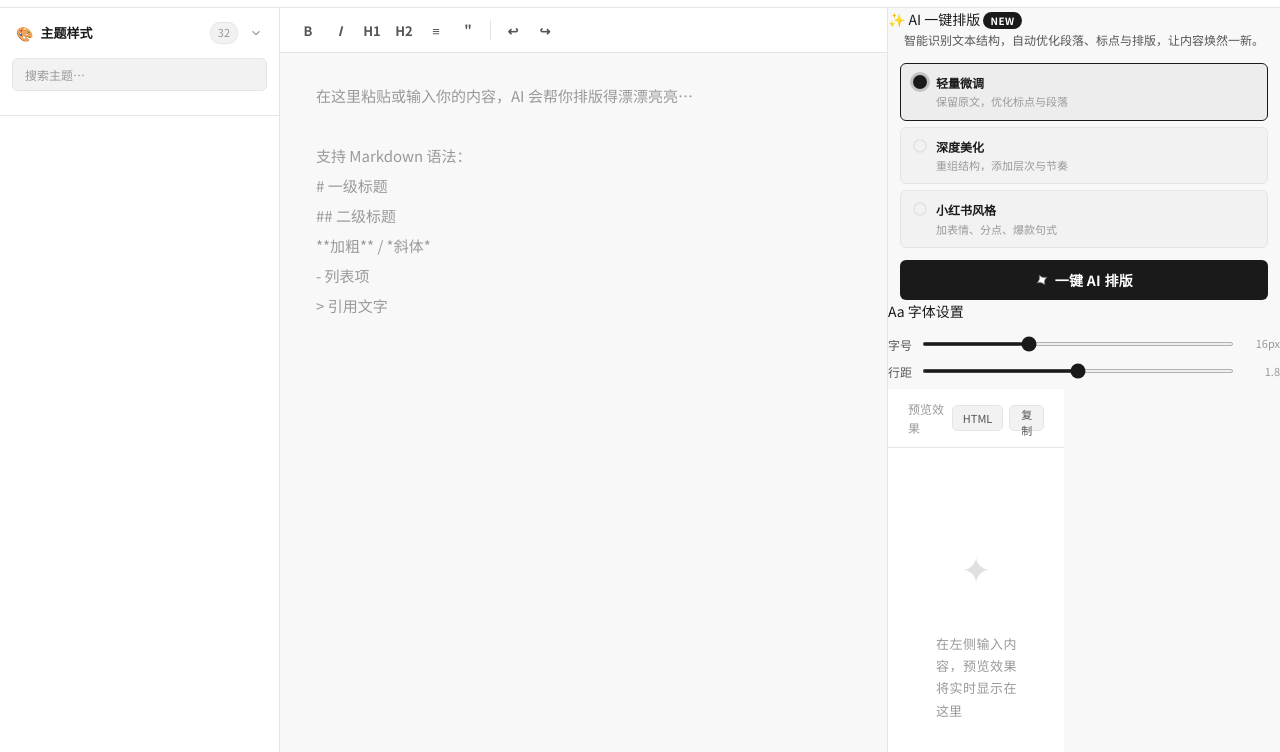
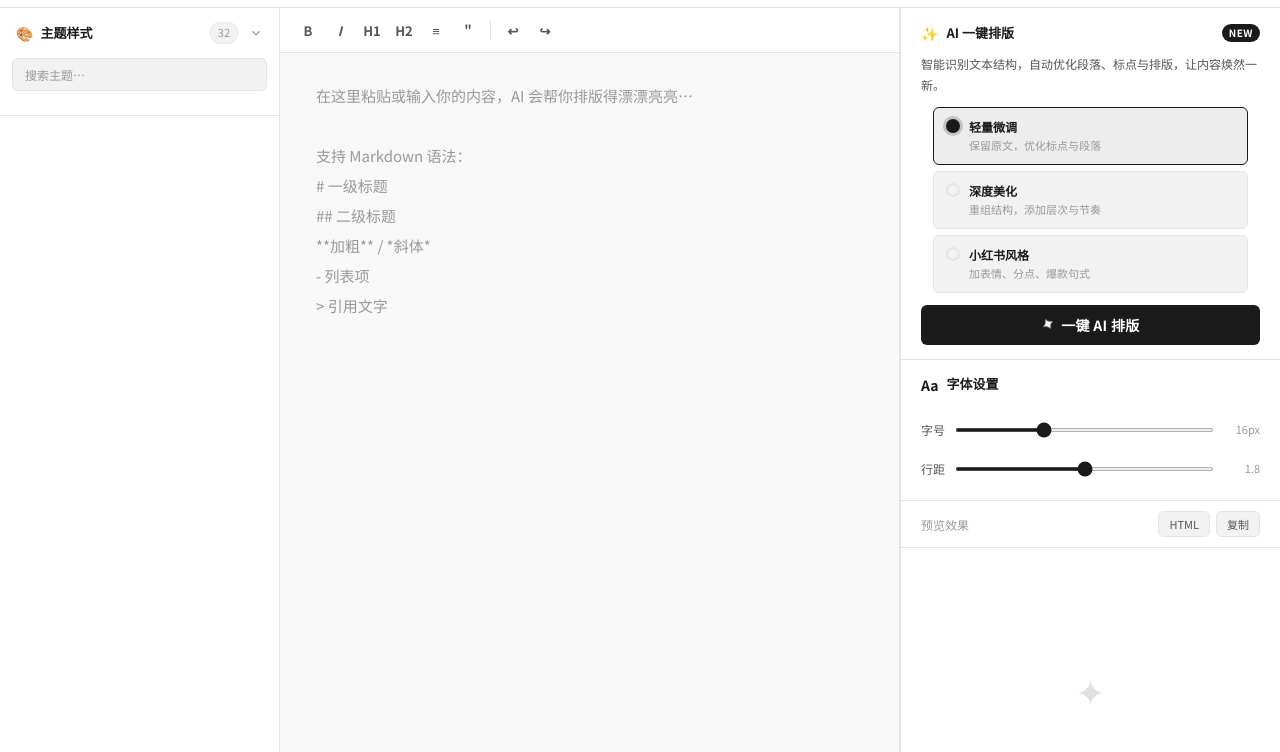
Before and after one commit to sam6768/textflow, a plain HTML site: page index.html in a window 1280 px wide. Shown: the part 48-800 px from the top of the page. Drawn offline with Linux system fonts and the light colour scheme; a web font is replaced by a local one.

Commit message:
Update style.css

```diff
--- a/style.css
+++ b/style.css
@@ -827,6 +827,80 @@ html, body {
 .sidebar::-webkit-scrollbar-track { background: transparent; }
 .sidebar::-webkit-scrollbar-thumb { background: var(--border); border-radius: 2px; }
 
+/* ---------- 右侧功能区（AI+字体+预览） ---------- */
+.right-pane {
+  width: 380px;
+  flex-shrink: 0;
+  display: flex;
+  flex-direction: column;
+  border-left: 1px solid var(--border);
+}
+
+/* ---------- 顶部功能区块（AI/字体） ---------- */
+.top-section {
+  flex-shrink: 0;
+  border-bottom: 1px solid var(--border);
+  background: var(--surface);
+  padding: 14px 20px;
+}
+
+.section-header-inline {
+  display: flex;
+  align-items: center;
+  gap: 8px;
+  font-size: 13px;
+  font-weight: 600;
+  color: var(--text);
+  margin-bottom: 10px;
+}
+
+/* AI 面板 inline */
+.ai-section-inline .ai-desc {
+  padding: 0 0 12px;
+  font-size: 12px;
+  color: var(--text2);
+  line-height: 1.7;
+}
+.ai-section-inline .ai-options {
+  margin-bottom: 12px;
+}
+.ai-section-inline .ai-btn {
+  width: 100%;
+  margin: 0;
+}
+
+/* 字体面板 inline */
+.font-section-inline .section-header-inline {
+  margin-bottom: 12px;
+}
+.font-content {
+  display: flex;
+  flex-direction: column;
+  gap: 12px;
+}
+.font-content .font-options {
+  margin-bottom: 0;
+}
+.font-content .size-control {
+  display: flex;
+  align-items: center;
+  gap: 10px;
+  font-size: 12px;
+  color: var(--text2);
+}
+.font-content .size-control input[type="range"] {
+  flex: 1;
+  height: 4px;
+  accent-color: var(--accent);
+  cursor: pointer;
+}
+.font-content .size-control span:last-child {
+  min-width: 36px;
+  text-align: right;
+  color: var(--text3);
+  font-size: 11px;
+}
+
 .sidebar-section {
   border-bottom: 1px solid var(--border);
   padding: 0;
@@ -1082,6 +1156,7 @@ html, body {
   flex-direction: column;
   min-width: 0;
   border-right: 1px solid var(--border);
+  min-height: 0;
 }
 
 .editor-toolbar {
@@ -1135,12 +1210,12 @@ html, body {
 
 /* ---------- 预览区 ---------- */
 .preview-pane {
-  width: 45%;
-  flex-shrink: 0;
+  flex: 1;
   display: flex;
   flex-direction: column;
   background: var(--preview-bg, var(--surface));
   transition: background var(--transition);
+  min-height: 0;
 }
 .preview-topbar {
   display: flex;
```
